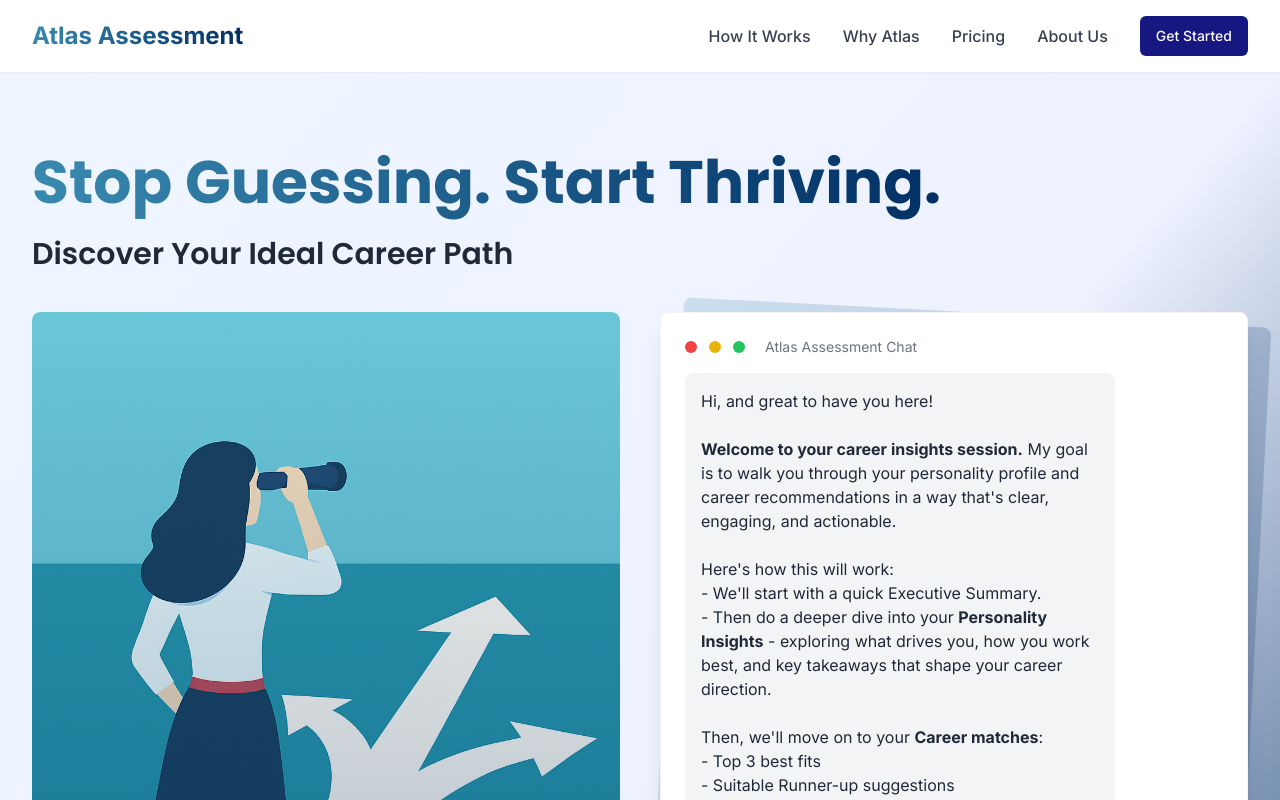
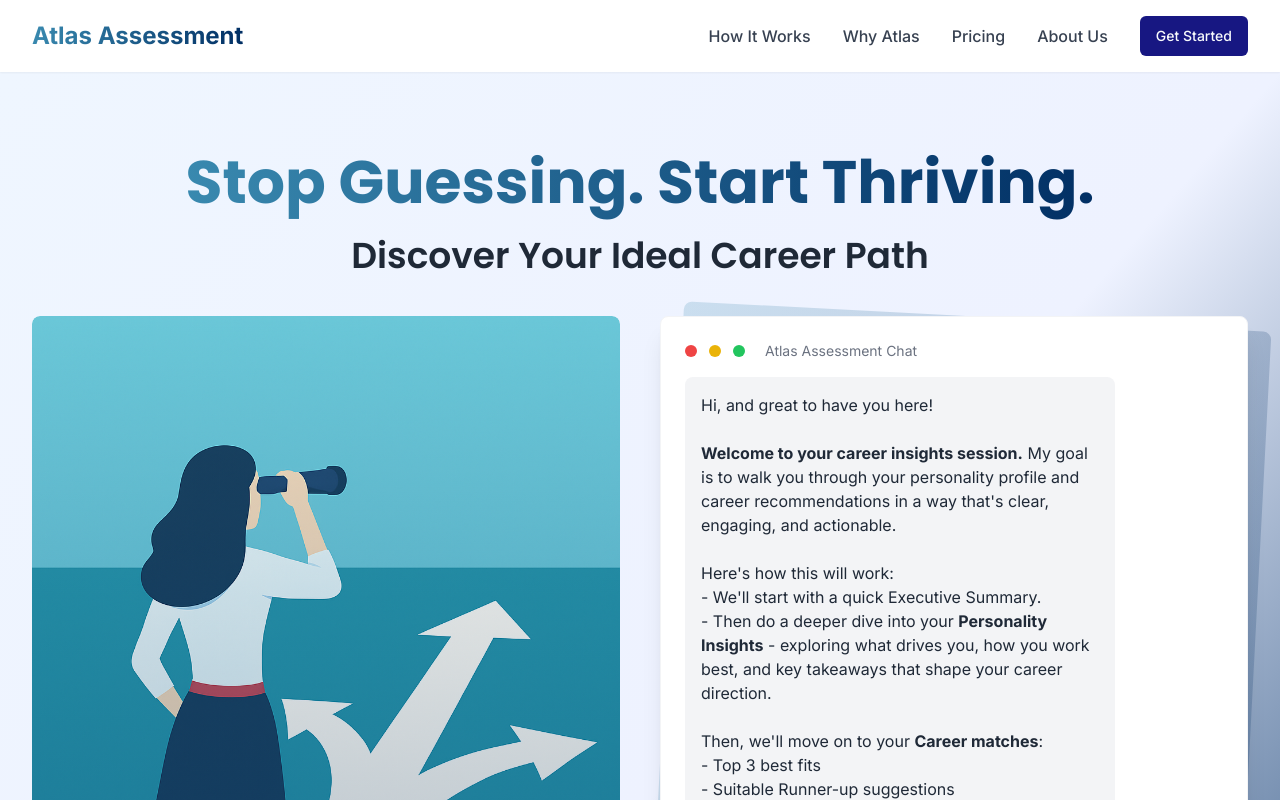
Before and after one commit to gitoverherefalkor/atlas-career-chat, a React (Vite) app: page / in a window 1280 px wide. Shown: the top 800 px of the page. Built offline with nearby package versions, Linux system fonts and the light colour scheme.

Commit message:
Visual edit in Lovable
Edited UI in Lovable

```diff
--- a/src/components/Hero.tsx
+++ b/src/components/Hero.tsx
@@ -1,20 +1,17 @@
-
 import React from 'react';
 import { Button } from "@/components/ui/button";
 import { ArrowRight } from "lucide-react";
-
 const Hero = () => {
-  return (
-    <section className="bg-gradient-to-br from-blue-50 via-indigo-50 to-atlas-navy pt-20 pb-32">
+  return <section className="bg-gradient-to-br from-blue-50 via-indigo-50 to-atlas-navy pt-20 pb-32">
       <div className="container-atlas">
         {/* Headings at the top */}
         <div className="mb-10">
-          <h1 className="text-4xl md:text-5xl lg:text-6xl font-bold mb-6 leading-tight">
-            <span className="bg-gradient-to-r from-atlas-blue to-atlas-navy bg-clip-text text-transparent">
+          <h1 className="text-4xl md:text-5xl font-bold mb-6 leading-tight text-center lg:text-6xl">
+            <span className="bg-gradient-to-r from-atlas-blue to-atlas-navy bg-clip-text text-transparent text-center">
               Stop Guessing. Start Thriving.
             </span>
           </h1>
-          <h2 className="text-2xl md:text-3xl font-semibold mb-6 text-gray-800">
+          <h2 className="text-2xl font-semibold mb-6 text-gray-800 text-center md:text-4xl">
             Discover Your Ideal Career Path
           </h2>
         </div>
@@ -25,11 +22,7 @@ const Hero = () => {
           <div className="flex flex-col">
             {/* Woman image */}
             <div className="relative rounded-lg overflow-hidden mb-8">
-              <img
-                src="/lovable-uploads/e7ac5431-129d-4524-81ab-eb01d34a3b11.png"
-                alt="Woman at career crossroads"
-                className="w-full object-cover rounded-lg shadow-md"
-              />
+              <img src="/lovable-uploads/e7ac5431-129d-4524-81ab-eb01d34a3b11.png" alt="Woman at career crossroads" className="w-full object-cover rounded-lg shadow-md" />
               <div className="absolute inset-0 bg-gradient-to-t from-atlas-navy/40 to-transparent"></div>
             </div>
 
@@ -107,8 +100,6 @@ const Hero = () => {
           </div>
         </div>
       </div>
-    </section>
-  );
+    </section>;
 };
-
 export default Hero;
```
